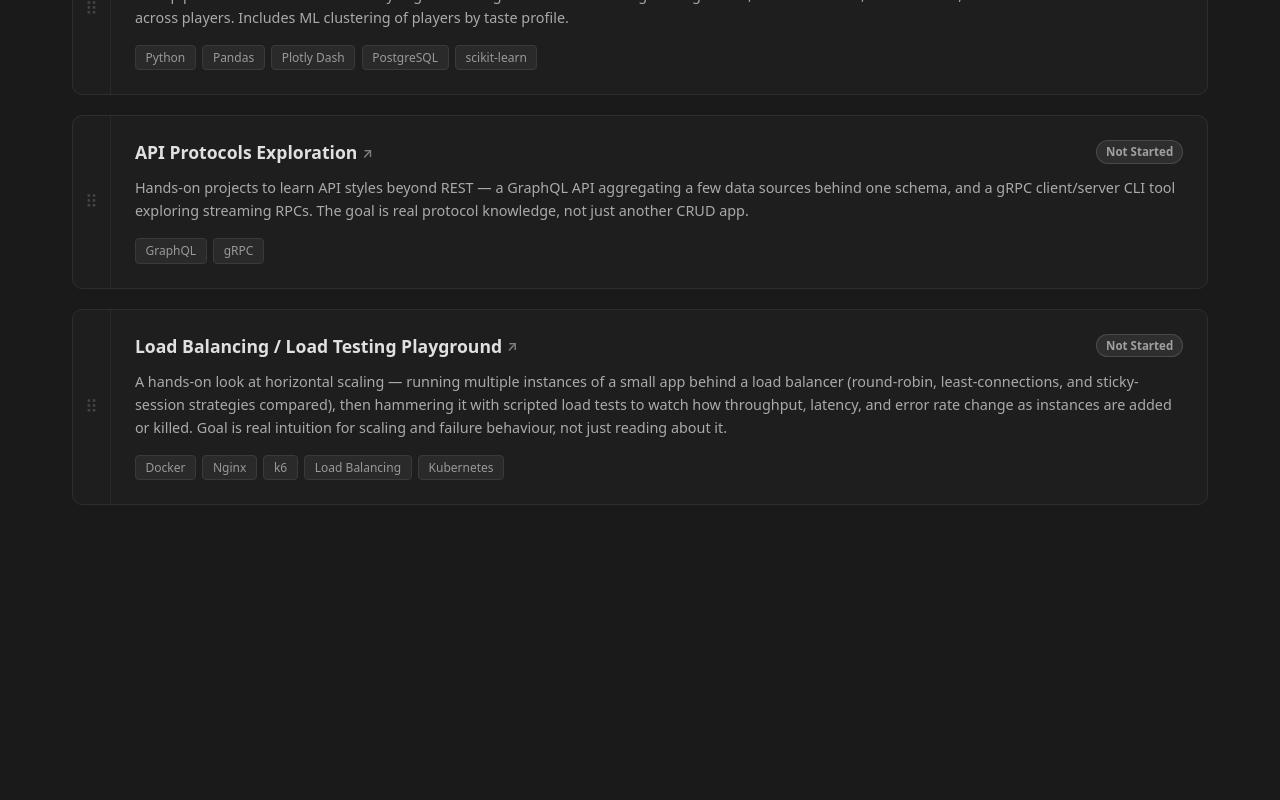
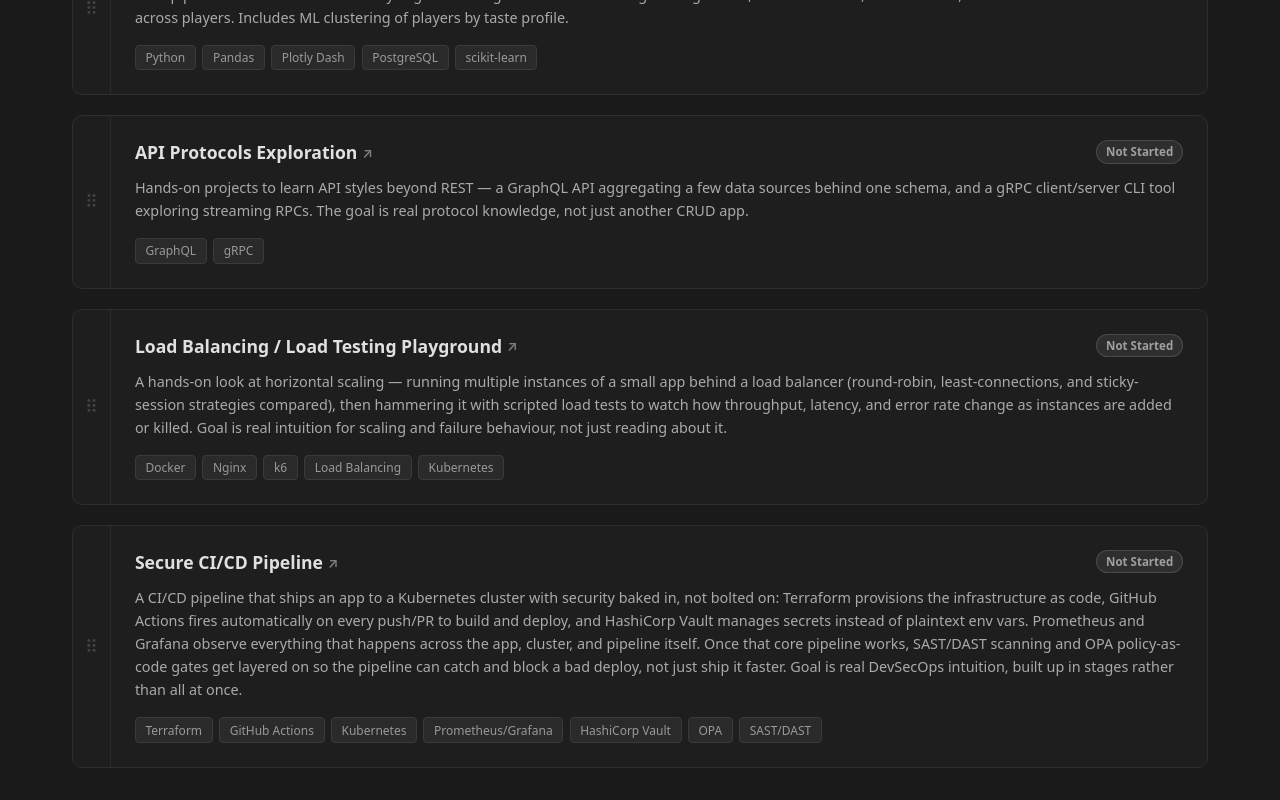
Before and after one commit to khylecalimlim/personal_website, an Angular app in the folder my-website-Angular/: page /projects in a window 1280 px wide. Shown: the part 918-1718 px from the top of the page. Before the commit the page ends 1455 px from the top, so only its background shows below. Built offline with nearby package versions, Linux system fonts and the light colour scheme; a web font is replaced by a local one.

Commit message:
Update resume PDF, add Secure CI/CD Pipeline project card, and Sprout TODO

```diff
--- a/my-website-Angular/src/app/command-center/command-center.component.ts
+++ b/my-website-Angular/src/app/command-center/command-center.component.ts
@@ -79,6 +79,7 @@ export class CommandCenterComponent implements OnInit {
         { label: 'BuiltIn', href: 'https://builtin.com/?application-tracker#application-tracker' },
         { label: 'Indeed', href: 'https://www.indeed.com/?from=gnav-viewjob' },
         { label: 'Dice', href: 'https://www.dice.com/' }
+        // TODO(easy): add a "Sprout" entry here once the profile URL is known.
       ]
     }
   ];
--- a/my-website-Angular/src/app/projects/projects.component.ts
+++ b/my-website-Angular/src/app/projects/projects.component.ts
@@ -71,6 +71,14 @@ export class ProjectsComponent implements OnInit {
       statusLabel: 'Not Started',
       description: 'A hands-on look at horizontal scaling — running multiple instances of a small app behind a load balancer (round-robin, least-connections, and sticky-session strategies compared), then hammering it with scripted load tests to watch how throughput, latency, and error rate change as instances are added or killed. Goal is real intuition for scaling and failure behaviour, not just reading about it.',
       tags: ['Docker', 'Nginx', 'k6', 'Load Balancing', 'Kubernetes']
+    },
+    {
+      title: 'Secure CI/CD Pipeline',
+      href: '#',
+      status: 'not-started',
+      statusLabel: 'Not Started',
+      description: 'A CI/CD pipeline that ships an app to a Kubernetes cluster with security baked in, not bolted on: Terraform provisions the infrastructure as code, GitHub Actions fires automatically on every push/PR to build and deploy, and HashiCorp Vault manages secrets instead of plaintext env vars. Prometheus and Grafana observe everything that happens across the app, cluster, and pipeline itself. Once that core pipeline works, SAST/DAST scanning and OPA policy-as-code gates get layered on so the pipeline can catch and block a bad deploy, not just ship it faster. Goal is real DevSecOps intuition, built up in stages rather than all at once.',
+      tags: ['Terraform', 'GitHub Actions', 'Kubernetes', 'Prometheus/Grafana', 'HashiCorp Vault', 'OPA', 'SAST/DAST']
     }
   ];
 
```
Also changed, not shown: 1 other file (tests, documents, lock files or other folders).
